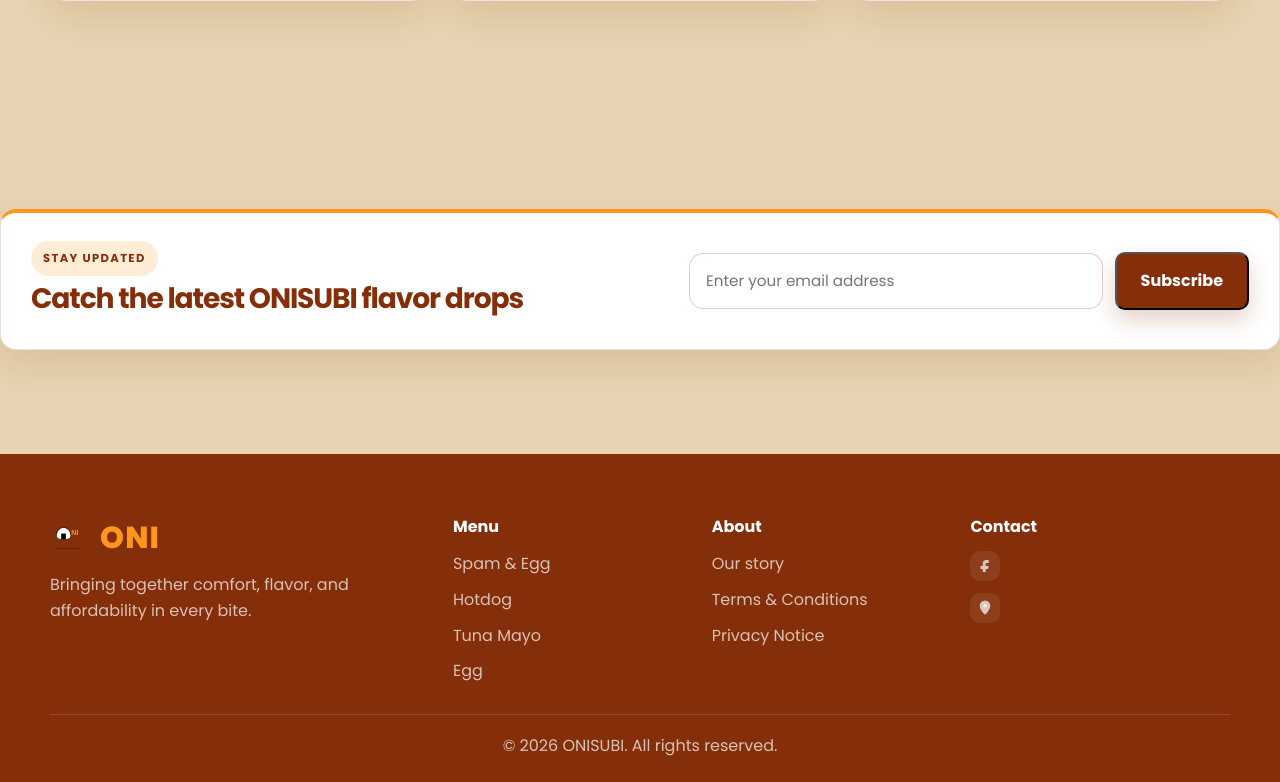
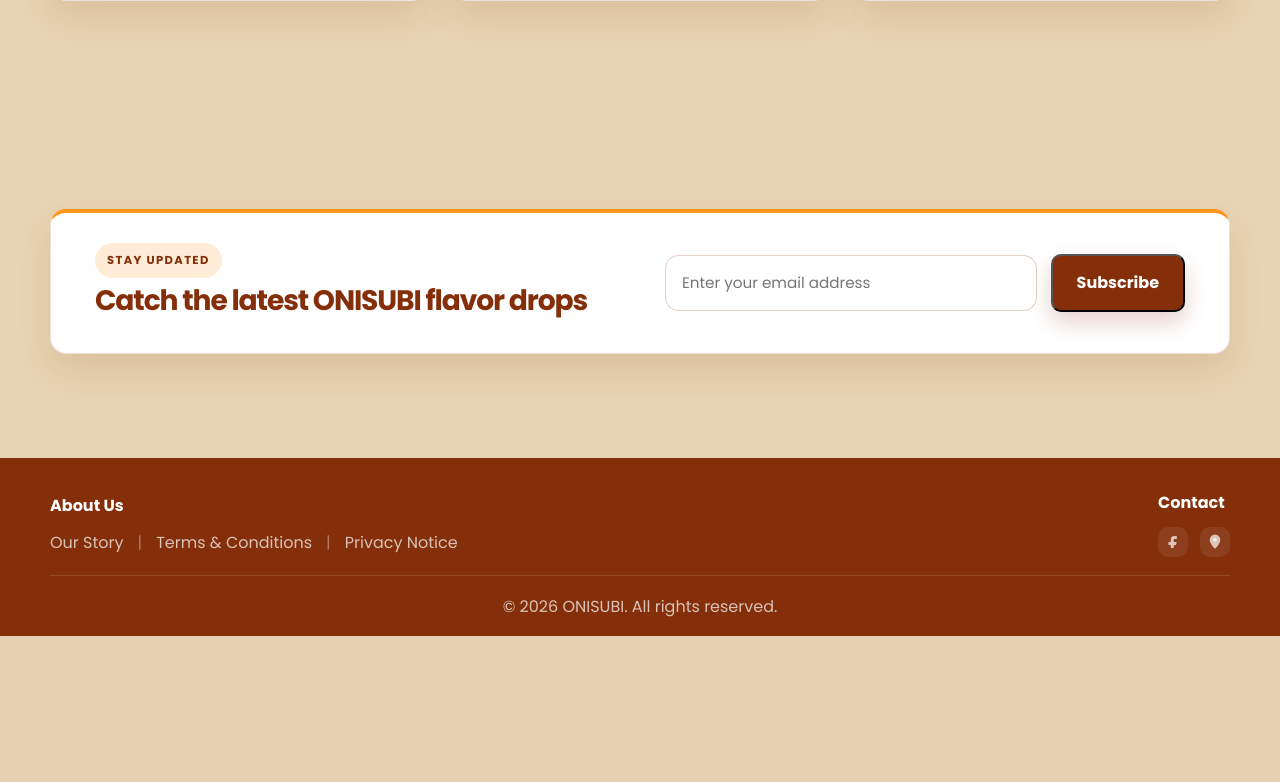
Before and after one commit to Allyss4/ONISUBI, a PHP site: page / in a window 1280 px wide. Shown: the part 2818-3600 px from the top of the page. After the commit the page ends 3454 px from the top, so only its background shows below. Run offline with PHP 8.4, Linux system fonts and the light colour scheme; data that the repository does not hold is empty; some libraries are stand-ins or nearby versions.

Commit message:
fix the idk

```diff
--- a/assets/css/style.css
+++ b/assets/css/style.css
@@ -634,11 +634,9 @@ select {
     background: var(--card);
     border: 1px solid var(--line);
     border-radius: 16px;
-    padding: 28px 30px;
+    padding: 30px 44px;
     box-shadow: 0 10px 26px rgba(42, 13, 0, 0.04);
     box-sizing: border-box;
-    width: 100%;
-    max-width: 100%;
     overflow: hidden;
 }
 
@@ -656,8 +654,8 @@ select {
 .newsletter-form {
     display: flex;
     align-items: center;
-    gap: 12px;
-    width: min(560px, 100%);
+    gap: 14px;
+    width: min(520px, 100%);
     box-sizing: border-box;
     min-width: 0;
 }
@@ -683,14 +681,15 @@ select {
 .site-footer {
     background: #173f3a;
     color: rgba(255, 255, 255, 0.8);
-    padding: 60px 0 24px;
+    padding: 32px 0 16px;
 }
 
 .footer-grid {
     display: grid;
-    grid-template-columns: 1.3fr 0.8fr 0.8fr 0.9fr;
-    gap: 28px;
-    margin-bottom: 30px;
+    grid-template-columns: 1fr auto;
+    align-items: center;
+    gap: 48px;
+    margin-bottom: 16px;
 }
 
 .footer-brand {
@@ -714,6 +713,37 @@ select {
     list-style: none;
     display: grid;
     gap: 10px;
+}
+
+/* The generic ".site-footer ul" rule above (element + class = higher
+   specificity than ".contact-list" alone) was forcing the contact icons
+   into a single-column grid, stacking them vertically instead of using
+   ".contact-list"'s intended flex row. This compound selector has two
+   classes, so it always wins and keeps the icons side by side, on both
+   mobile and desktop. */
+.site-footer .contact-list {
+    display: flex;
+    flex-direction: row;
+    align-items: center;
+    gap: 12px;
+    flex-wrap: wrap;
+}
+
+/* Same trick as .contact-list: a compound selector beats the generic
+   ".site-footer ul" grid rule, so the About links sit in one row with
+   pipe separators instead of stacking and eating vertical space. */
+.site-footer .about-list {
+    display: flex;
+    flex-wrap: wrap;
+    align-items: center;
+    gap: 0;
+    margin-top: 4px;
+}
+
+.site-footer .about-list li:not(:last-child)::after {
+    content: "|";
+    margin: 0 14px;
+    color: rgba(255, 255, 255, 0.35);
 }
 
 .footer-bottom {
@@ -860,9 +890,18 @@ select {
     .category-grid,
     .feature-grid,
     .deal-box,
-    .footer-grid,
     .promo-inner {
         grid-template-columns: 1fr;
+    }
+
+    .footer-grid {
+        grid-template-columns: 1fr;
+        row-gap: 22px;
+        margin-bottom: 36px;
+    }
+
+    .site-footer .contact-list {
+        margin-top: 10px;
     }
 
     .nav-wrap {
--- a/index.php
+++ b/index.php
@@ -34,7 +34,7 @@ if (empty($products)) {
   <link rel="preconnect" href="https://fonts.googleapis.com">
   <link rel="preconnect" href="https://fonts.gstatic.com" crossorigin>
   <link href="https://fonts.googleapis.com/css2?family=Poppins:wght@400;500;600;700;800&display=swap" rel="stylesheet">
-  <link rel="stylesheet" href="assets/css/style.css">
+  <link rel="stylesheet" href="assets/css/style.css?v=20260913c">
 </head>
 
 <body>
@@ -224,25 +224,9 @@ if (empty($products)) {
   <footer id="contact" class="site-footer">
     <div class="container footer-grid">
       <div>
-        <div class="brand footer-brand">
-          <img class="brand-logo-image" src="assets/images/onisubi-logo.svg" alt="ONISUBI logo">
-          <span class="brand-wordmark"><span class="brand-oni">ONI</span><span class="brand-subi">SUBI</span></span>
-        </div>
-        <p>Bringing together comfort, flavor, and affordability in every bite.</p>
-      </div>
-      <div>
-        <h4>Menu</h4>
-        <ul>
-          <li><a href="#menu">Spam & Egg</a></li>
-          <li><a href="#menu">Hotdog</a></li>
-          <li><a href="#menu">Tuna Mayo</a></li>
-          <li><a href="#menu">Egg</a></li>
-        </ul>
-      </div>
-      <div>
-        <h4>About</h4>
-        <ul>
-          <li><a href="#about">Our story</a></li>
+        <h4>About Us</h4>
+        <ul class="about-list">
+          <li><a href="#about">Our Story</a></li>
           <li><a href="pages/terms.php">Terms & Conditions</a></li>
           <li><a href="pages/privacy.php">Privacy Notice</a></li>
         </ul>
```
